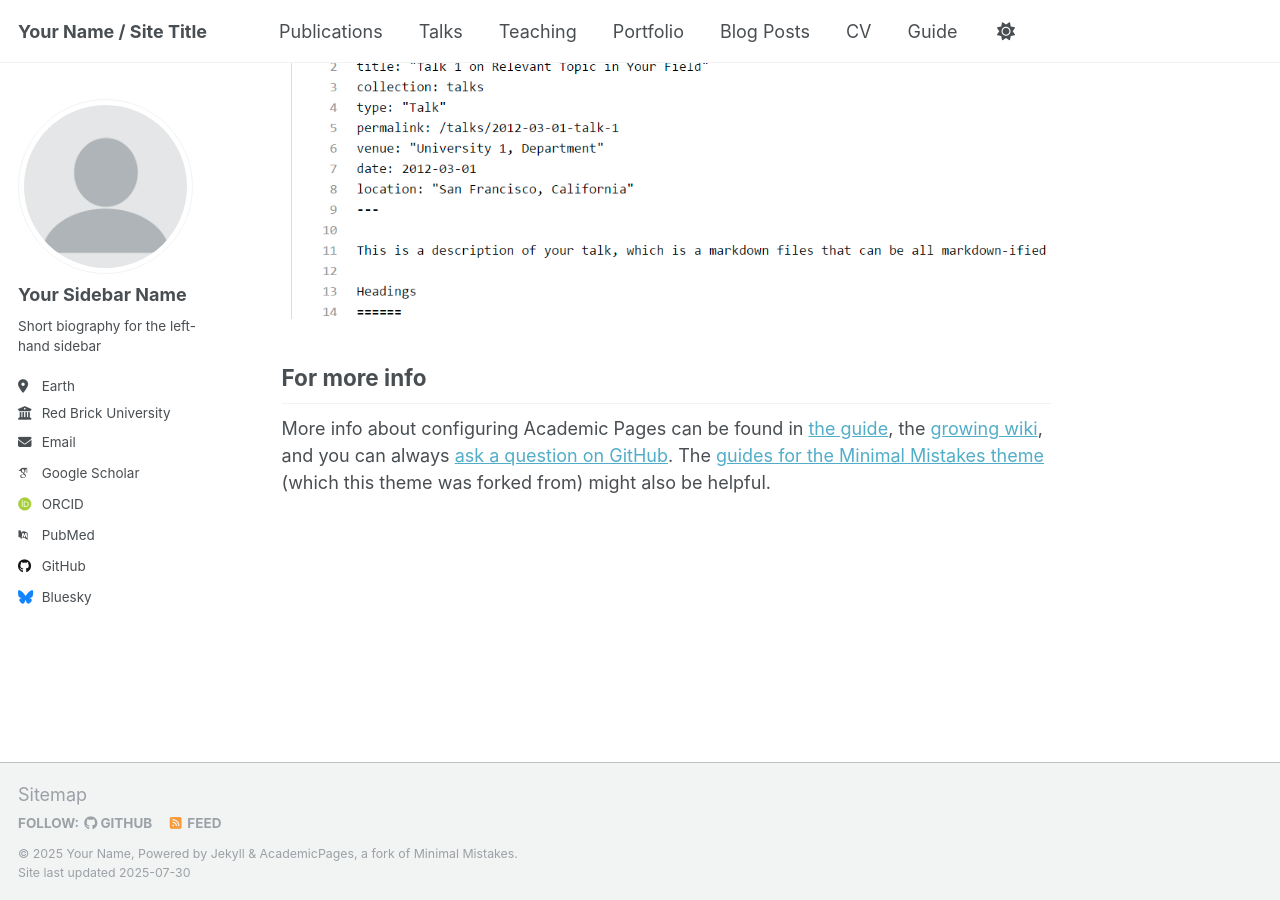
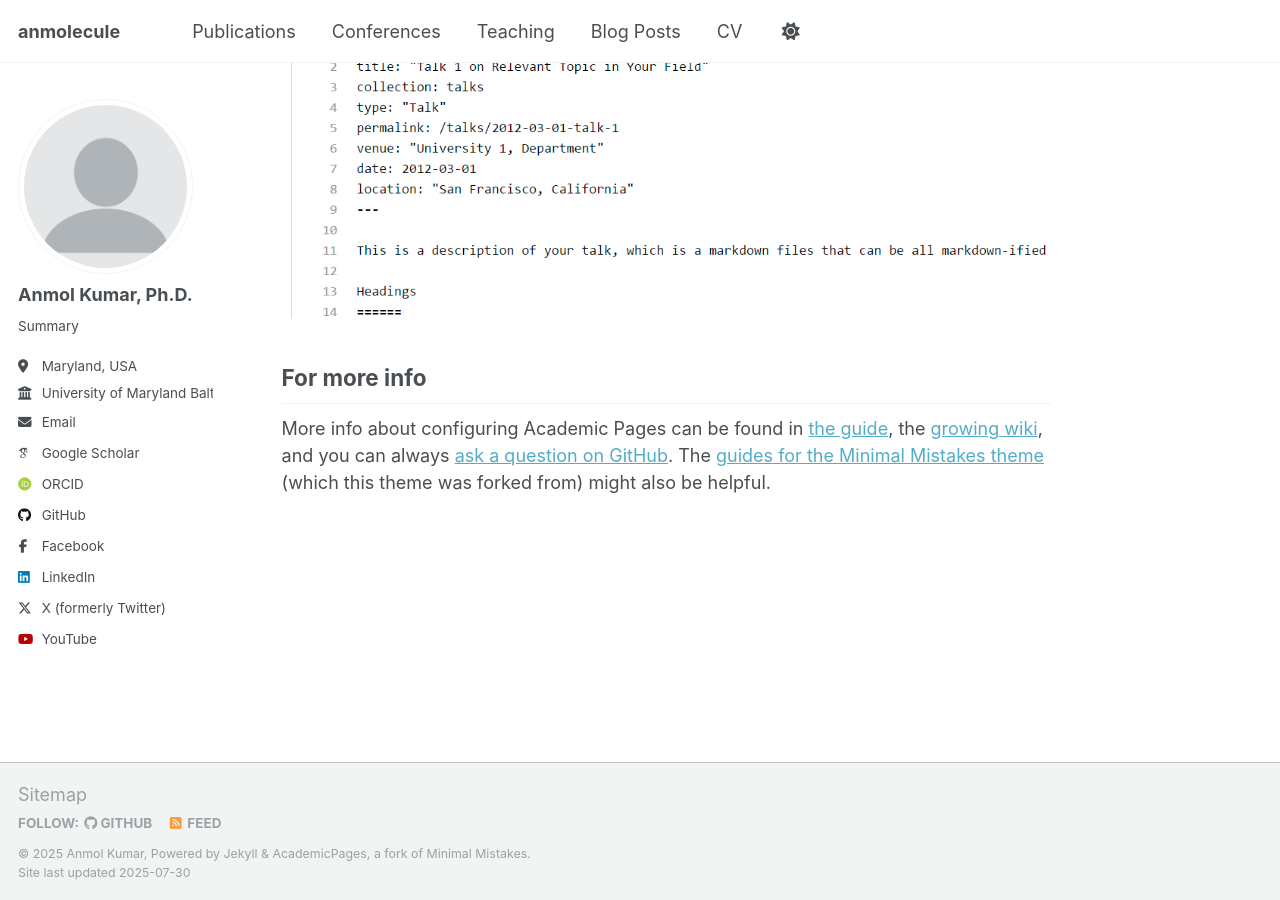
Before and after one commit to anmolecule/anmolecule.github.io, a Jekyll site: the page built from _pages/about.md, in a window 1280 px wide and 900 px high, scrolled down 2880 px. Built offline with Jekyll 4.4.1, drawn with Linux system fonts in a browser that asks for light colours; some web fonts are replaced; a script that is not in the unit is left out.

Commit message:
first commit

```diff
--- a/_config.yml
+++ b/_config.yml
@@ -9,11 +9,11 @@
 # Basic Site Settings
 locale                   : "en-US"
 site_theme               : "default"
-title                    : "Your Name / Site Title"
+title                    : "anmolecule"
 title_separator          : "-"
-name                     : &name "Your Name"
-description              : &description "personal description"
-url                      : https://academicpages.github.io # the base hostname & protocol for your site e.g. "https://[your GitHub username].github.io" or if you already have some other page hosted on Github then use "https://[your GitHub username].github.io/[Your Repo Name]"
+name                     : &name "Anmol Kumar"
+description              : &description "personal website"
+url                      : https://anmolecule.github.io # the base hostname & protocol for your site e.g. "https://[your GitHub username].github.io" or if you already have some other page hosted on Github then use "https://[your GitHub username].github.io/[Your Repo Name]"
 baseurl                  : "" # the subpath of your site, e.g. "/blog"
 repository               : "academicpages/academicpages.github.io"
 
@@ -23,60 +23,61 @@ repository               : "academicpages/academicpages.github.io"
 author:
   # Biographic information
   avatar           : "profile.png"
-  name             : "Your Sidebar Name"
-  pronouns         : # example: "she/her"
-  bio              : "Short biography for the left-hand sidebar"
-  location         : "Earth"
-  employer         : "Red Brick University"
+  name             : "Anmol Kumar, Ph.D."
+  #pronouns         : # example: "she/her"
+  bio              : "Summary"
+  location         : "Maryland, USA"
+  employer         : "University of Maryland Baltimore"
   uri              : # URL
-  email            : "none@example.org"
+  email            : "anmolecule@gmail.com"
 
   # Academic websites
-  academia         : # URL
-  arxiv            : # URL - Update with the correct link to your profile
-  googlescholar    : "https://scholar.google.com/citations?user=PS_CX0AAAAAJ"
-  inspire-hep      : # URL
-  impactstory      : # URL
-  orcid            : "http://orcid.org/yourorcidurl"
-  semantic         : # URL
-  pubmed           : "https://www.ncbi.nlm.nih.gov/pubmed/?term=john+snow"
-  researchgate     : # URL
-  scopus           : # URL
+  #academia         : # URL
+  #arxiv            : # URL - Update with the correct link to your profile
+  googlescholar    : "https://scholar.google.com/citations?user=TXqtu68AAAAJ&hl=en"
+  #inspire-hep      : # URL
+  #impactstory      : # URL
+  orcid            : "https://orcid.org/0000-0002-4691-2086"
+  #semantic         : # URL
+  webofscience     : "https://www.webofscience.com/wos/author/record/AAE-9468-2021"
+  #researchgate     : # URL
+  #scopus           : # URL
 
   # Repositories and software development
-  bitbucket        : # Username - Update with your username on the site
-  codepen          : # Username
-  dribbble         : # Username
-  github           : "academicpages"
-  kaggle           : # Username
-  stackoverflow    : # User number or user number and name (i.e., use "1" or "1/jeff-atwood")
+  #bitbucket        : # Username - Update with your username on the site
+  #codepen          : # Username
+  #dribbble         : # Username
+  github           : "anmolecule"
+  #kaggle           : # Username
+  #stackoverflow    : # User number or user number and name (i.e., use "1" or "1/jeff-atwood")
 
   # Social media
-  artstation       : # Username
-  bluesky          : "bsky.app" # Replace this with you Bluesky username
-  facebook         : # Username
-  flickr           : # Username
-  foursquare       : # Username
-  goodreads        : # Username
-  google_plus      : # Username
-  keybase          : # Username
-  instagram        : # Username
-  lastfm           : # Username
-  linkedin         : # Username
-  mastodon         : # URL
+  #artstation       : # Username
+  #bluesky          : "bsky.app" # Replace this with you Bluesky username
+
+  #flickr           : # Username
+  #foursquare       : # Username
+  #goodreads        : # Username
+  #google_plus      : # Username
+  #keybase          : # Username
+  #instagram        : # Username
+  #lastfm           : # Username
+  linkedin         : https://www.linkedin.com/in/anmol-kumar-a73248160/
+  #mastodon         : # URL
   medium           : # URL
-  pinterest        : # Username
-  soundcloud       : # Username
-  steam            : # Username
-  telegram         : # URL
-  tumblr           : # Username
-  twitter          : # Username for X / Twitter
-  vine             : # Username
-  weibo            : # Username
-  wikipedia        : # Username
-  xing             : # Username
-  youtube          : # Username
-  zhihu            : # Username
+  #pinterest        : # Username
+  #soundcloud       : # Username
+  #steam            : # Username
+  #telegram         : # URL
+  #tumblr           : # Username
+  twitter          : "anmol_aaryan"
+  #vine             : # Username
+  #weibo            : # Username
+  #wikipedia        : # Username
+  #xing             : # Username
+  youtube          : anmolecule9485 # Username
+  facebook         : "Anmol Kumar"
+  #zhihu            : # Username
 
 # Publication Category - The following the list of publication categories and their headings
 publication_category:
--- a/_data/navigation.yml
+++ b/_data/navigation.yml
@@ -11,14 +11,11 @@ main:
   - title: "Publications"
     url: /publications/
 
-  - title: "Talks"
+  - title: "Conferences"
     url: /talks/
 
   - title: "Teaching"
     url: /teaching/
-
-  - title: "Portfolio"
-    url: /portfolio/
 
   - title: "Blog Posts"
     url: /year-archive/
@@ -29,5 +26,5 @@ main:
   # - title: "CV"
   #   url: /cv-json/
 
-  - title: "Guide"
-    url: /markdown/
+  #- title: "Guide"
+  # url: /markdown/
```
